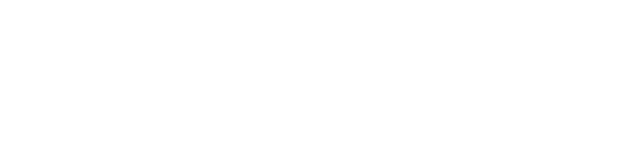
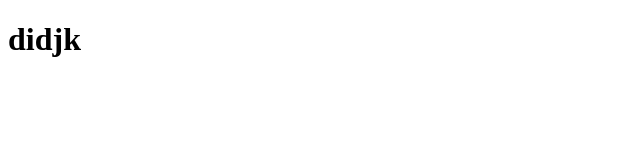
Before and after one commit to hodhod0/Social-media, a plain HTML site: page h.html in a window 1280 px wide. Shown: the whole page, without its empty margins (0-640 px from the left). Drawn offline with Linux system fonts and the light colour scheme.

Commit message:
hodhod95

```diff
--- a/h.html
+++ b/h.html
@@ -7,6 +7,7 @@
     <title>Document</title>
 </head>
 <body>
+    <h1>didjk</h1>
 
 </body>
 </html>
```
